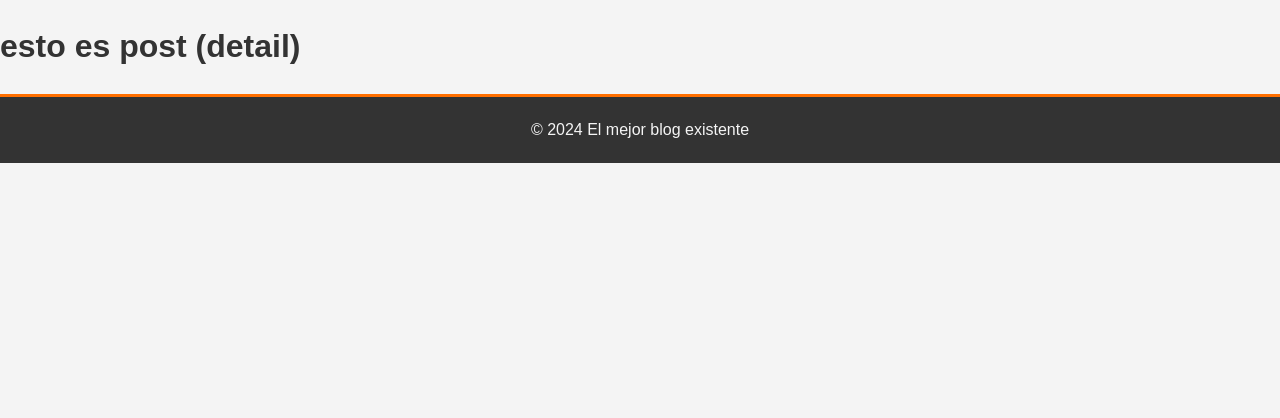
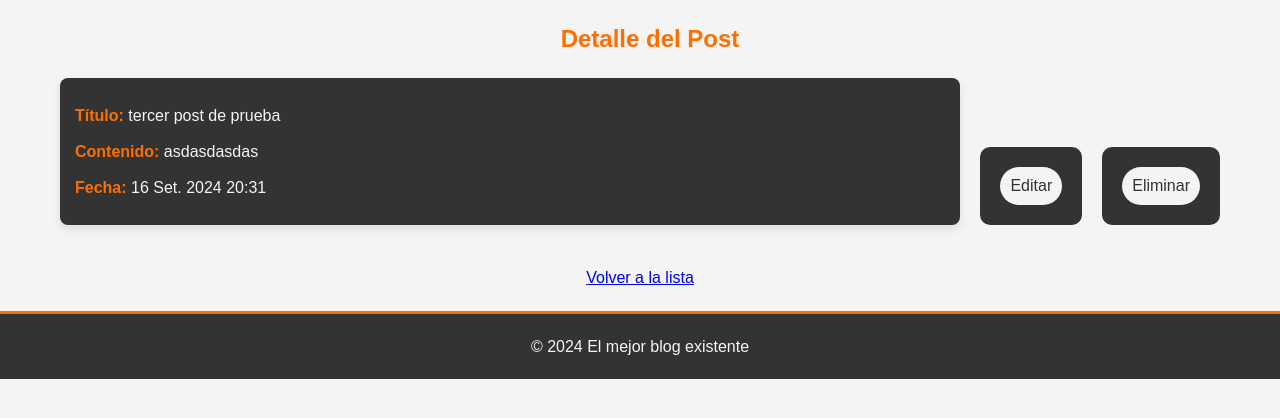
Before and after one commit to GonzaloGabrielVega/Blog, a Django app: page /posts/14 in a window 1280 px wide. Shown: the part 105-523 px from the top of the page. Run offline with Django 4.2, Linux system fonts and the light colour scheme; a user stored in the database is signed in; data comes from the database, SQL or seed files in the repository; both versions use the stored data as it was after the commit.

Commit message:
se agrego detalle posteo

```diff
--- a/post/static/css/styles.css
+++ b/post/static/css/styles.css
@@ -46,7 +46,7 @@ h2 {
 
 .centered-content {
     text-align: center;
-    margin: 0 auto;
+    margin: 20px 0;
     text-align: center;
 }
 
@@ -140,7 +140,6 @@ footer {
     border-radius: 20px;
     box-shadow: 0 4px 20px var(--color-naranja);
     padding: 10px;
-    max-width: 800px;
     margin: 0 auto ;
 }
 
@@ -150,8 +149,6 @@ input[type="text"], textarea {
     padding: 10px;
     font-size: 16px;
     margin-bottom: 20px;
-    width: 100%;
-    box-sizing: border-box;
 }
 
 textarea {
@@ -203,21 +200,23 @@ button[type="submit"]:hover {
 /* Estilo general para la sección de posts */
 .post-container {
     display: flex;
-    justify-content: space-around;
+    justify-content: space-between;
     align-items: flex-start;
-    gap: 10px;
+    gap: 20px;
     margin: 20px auto;
     max-width: 1200px;
+    padding: 0 20px;
+    box-sizing: border-box;
 }
 
 .post-card {
+    background-color: var(--color-gris);
     padding: 15px;
-    background-color: var(--color-gris);
-    margin: 10px 0;
+    border-radius: 8px;
+    box-shadow: 0 4px 8px rgba(0, 0, 0, 0.1);
+    margin-bottom: 10px;
     width: 100%;
-    border-radius: 8px;
-    text-align: left;
-    box-shadow: 0 4px 8px rgba(0, 0, 0, 0.1);
+    box-sizing: border-box;
 }
 
 .post-card h3 {
@@ -279,3 +278,13 @@ h3 {
     color: var(--color-naranja);
     border-radius: 10px;
 }
+
+.post-link {
+    text-decoration: none;
+    color: inherit; /* Mantiene el color del texto original */
+    display: block; /* Hace que todo el área del post sea clicable */
+}
+
+.post-link:hover {
+    color: var(--color-naranja); /* Cambia el color del texto al pasar el mouse */
+}
--- a/post/templates/post.html
+++ b/post/templates/post.html
@@ -1,7 +1,35 @@
 {% extends 'base.html' %}
 
-{% block title %} Inicio {% endblock %}
+{% block title %}Detalle del Post{% endblock %}
 
 {% block content %}
-    <h1>esto es post (detail)</h1>
+<div class="centered-content">
+    <h2>Detalle del Post</h2>
+</div>
+
+<div class="post-container">
+    <!-- Detalle del Post -->
+    <div class="post-card">
+        <p><strong>Título:</strong> {{ post.titulo }}<br></p>
+        <p><strong>Contenido:</strong> {{ post.contenido }}<br></p>
+        <p><strong>Fecha:</strong> {{ post.Fecha_de_publicacion }}<br></p>
+    </div>
+
+    <!-- Opciones de editar y eliminar si es el autor -->
+        {% if user == post.author %}
+            <form action="{% url 'edit' post.pk %}" style="display: inline; margin-bottom: 10px;">
+                {% csrf_token %}
+                <button type="submit" class="btn">Editar</button>
+            </form>
+            <form method="POST" action="{% url 'delete' post.pk %}" style="display: inline; margin-bottom: 10px;">
+                {% csrf_token %}
+                <button type="submit" class="btn">Eliminar</button>
+            </form>
+        {% endif %}
+</div>
+
+<!-- Enlace de regreso a la lista de posts -->
+<div class="centered-content" style="margin-top: 30px;">
+    <a href="{% url 'lista_posteos' %}" class="btn">Volver a la lista</a>
+</div>
 {% endblock %}
--- a/post/templates/posts.html
+++ b/post/templates/posts.html
@@ -15,6 +15,8 @@
                 {% for post in posts %}
                     {% if post.author == user %}
                         <li class="post-card">
+                            <a href="{% url 'detalle_posteo' post.pk %}" class="post-link">
+
                             <p><strong>Título:</strong> {{ post.titulo }}<br> </p>
                             <p><strong>Contenido:</strong> {{ post.contenido }}<br> </p>
                             <p><strong>Fecha:</strong> {{ post.Fecha_de_publicacion }}<br> </p>
--- a/post/views.py
+++ b/post/views.py
@@ -59,7 +59,7 @@ def Crear(request):
             return redirect('lista_posteos')
     else:
         form = PostForm()
-        posts = Posteo.objects.exclude(author=request.user)
+        posts = Posteo.objects.all().order_by('-Fecha_de_publicacion')
     return render(request,'post_manage.html', {'form':form, 'posts':posts})
 
 @login_required
```
Also changed, not shown: post/templates/post_manage.html (+19 -0 lines), db.sqlite3.
